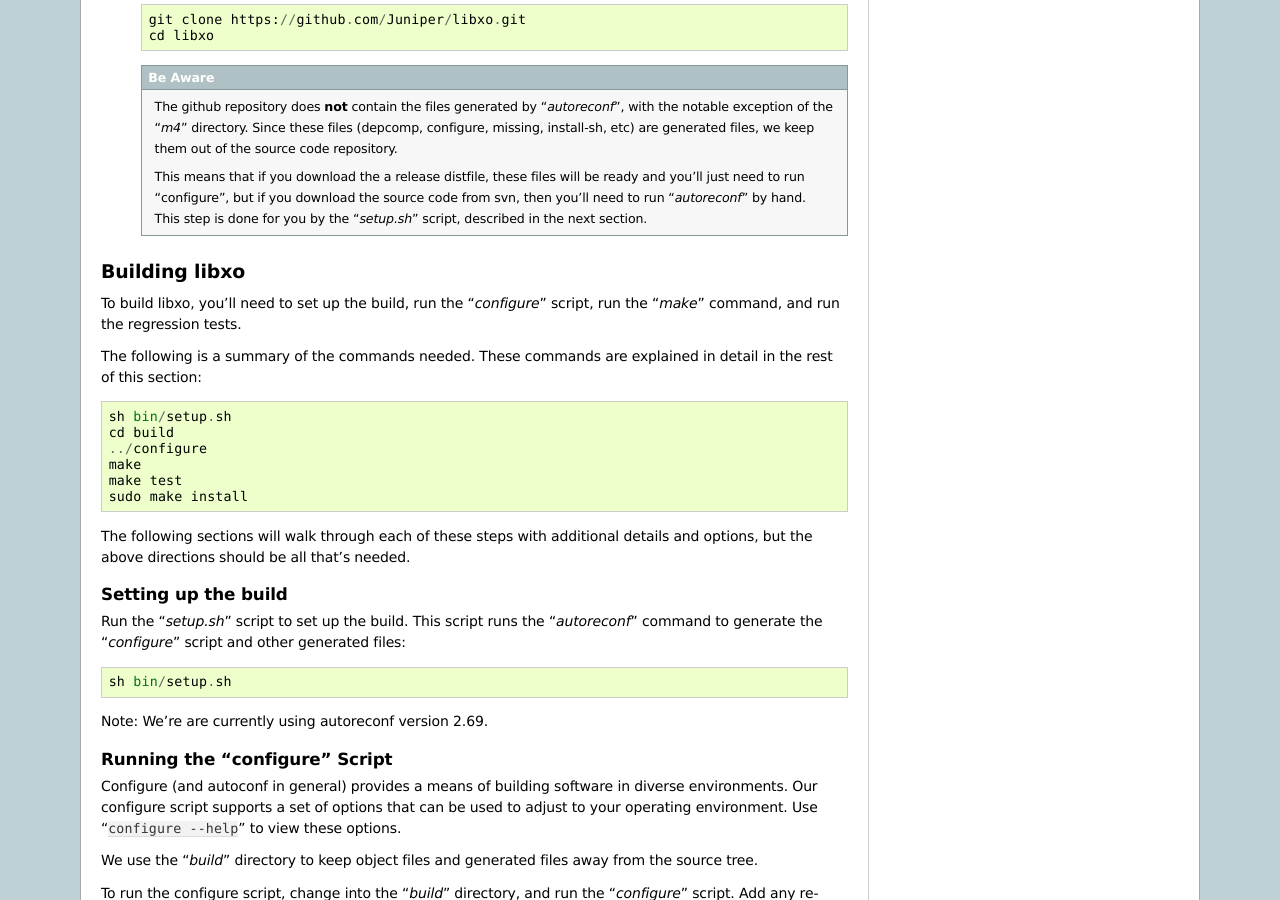
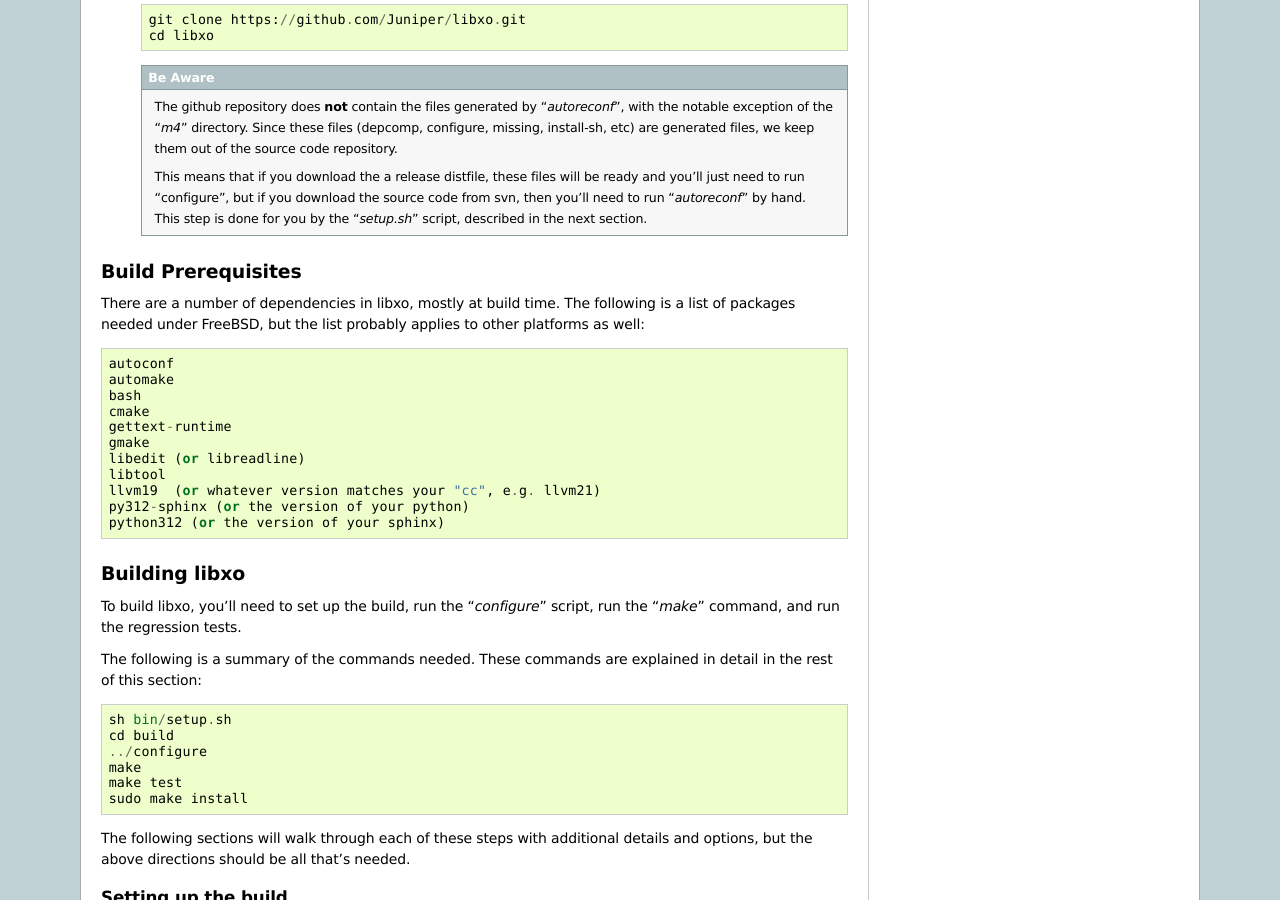
Before and after one commit to Juniper/libxo, a Sphinx documentation site: the page built from doc/getting.rst, in a window 1280 px wide and 900 px high, scrolled down 838 px. Built offline with Sphinx 7.4.7, drawn with Linux system fonts in a browser that asks for light colours.

Commit message:
add prereqs

```diff
--- a/doc/getting.rst
+++ b/doc/getting.rst
@@ -74,6 +74,27 @@
      download the source code from svn, then you'll need to run
      "*autoreconf*" by hand.  This step is done for you by the "*setup.sh*"
      script, described in the next section.
+
+.. _prereqs:
+
+Build Prerequisites
+-------------------
+
+There are a number of dependencies in libxo, mostly at build time.
+The following is a list of packages needed under FreeBSD, but the
+list probably applies to other platforms as well::
+
+    autoconf
+    automake
+    bash
+    cmake
+    gettext-runtime
+    gmake
+    libedit (or libreadline)
+    libtool
+    llvm19  (or whatever version matches your "cc", e.g. llvm21)
+    py312-sphinx (or the version of your python)
+    python312 (or the version of your sphinx)
 
 .. _building:
 
```
